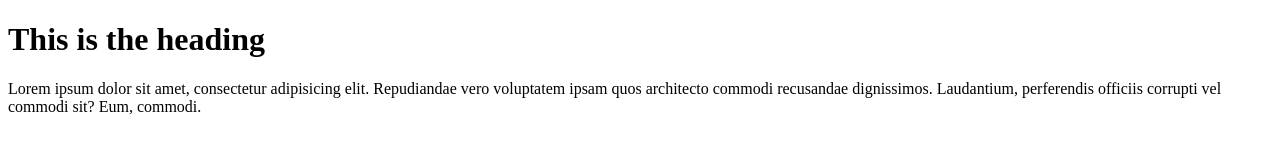
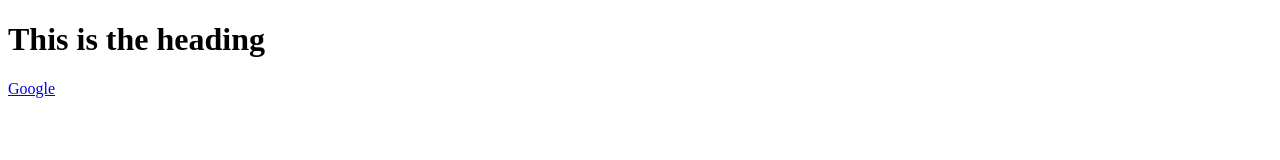
Before and after one commit to gcs-abdulwahab/morningweb, a plain HTML site: page index.html in a window 1280 px wide. Drawn offline with Linux system fonts and the light colour scheme.

Commit message:
Update index.html
just to show demo

```diff
--- a/index.html
+++ b/index.html
@@ -7,11 +7,8 @@
   </head>
   <body>
     <h1>This is the heading</h1>
-    <p>
-      Lorem ipsum dolor sit amet, consectetur adipisicing elit. Repudiandae vero
-      voluptatem ipsam quos architecto commodi recusandae dignissimos.
-      Laudantium, perferendis officiis corrupti vel commodi sit? Eum, commodi.
 
-    </p>
+    <a href="http://www.google.com"> Google</a>
+
   </body>
 </html>
```
